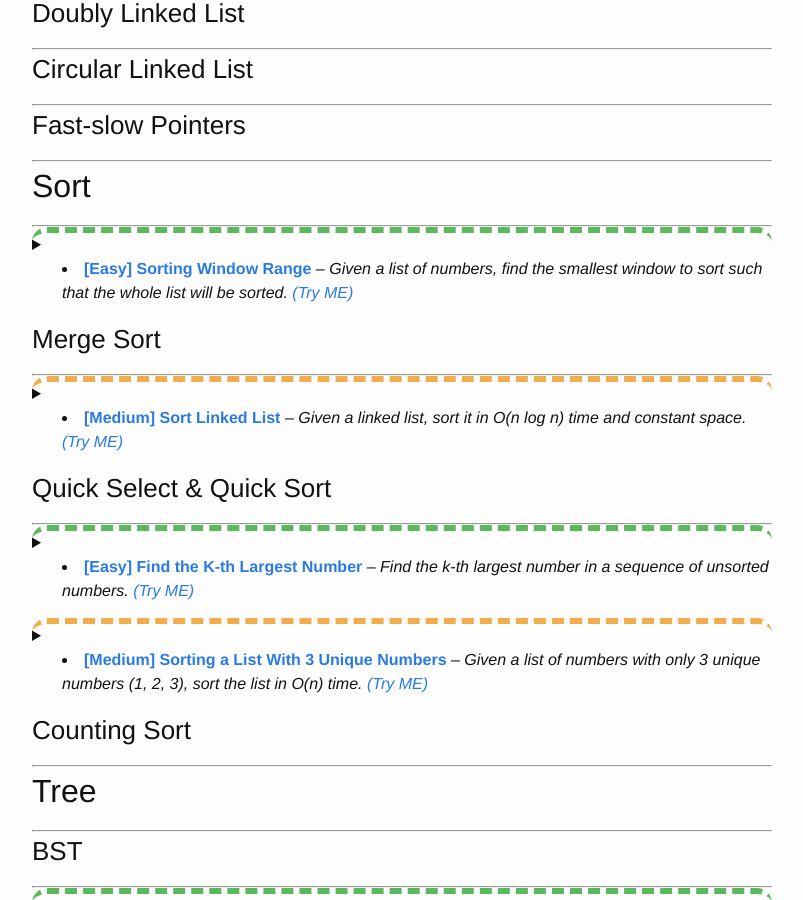
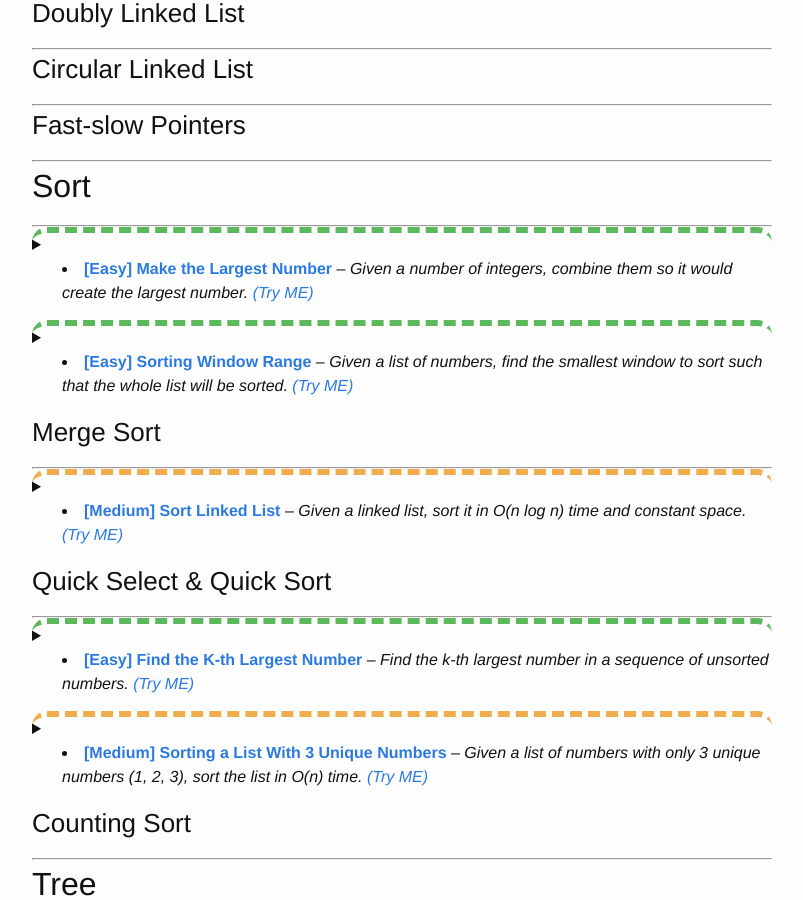
Before and after one commit to trsong/trsong.github.io, a Jekyll site: the page built from _posts/2019-04-01-DailyQuestionsByCategory.md, in a window 1280 px wide and 900 px high, scrolled down 4354 px. Shown: the whole window, without its empty margins (238-1041 px from the left). Built offline with Jekyll 4.4.1, drawn with Linux system fonts in a browser that asks for light colours.

Commit message:
Add previous question to category

````diff
--- a/_posts/2019-04-01-DailyQuestionsByCategory.md
+++ b/_posts/2019-04-01-DailyQuestionsByCategory.md
@@ -622,6 +622,27 @@ B = 6 -> 3 -> 4
 
 ## Sort
 ---
+
+
+<details>
+<summary class="lc_e">
+
+- [**\[Easy\] Make the Largest Number**](https://trsong.github.io/python/java/2020/08/02/DailyQuestionsAug/#aug-21-2020-easy-make-the-largest-number) -- *Given a number of integers, combine them so it would create the largest number.* [*\(Try ME\)*](https://repl.it/@trsong/Construct-Largest-Number-1)
+
+</summary>
+<div>
+
+**Question:** Given a number of integers, combine them so it would create the largest number.
+
+**Example:**
+```py
+Input: [17, 7, 2, 45, 72]
+Output: 77245217
+```
+
+
+</div>
+</details>
 
 
 <details>
````
